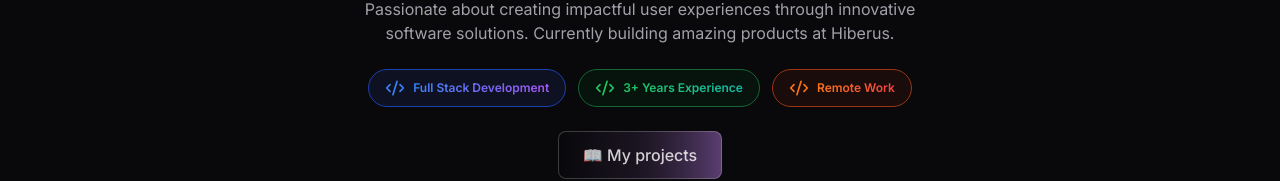
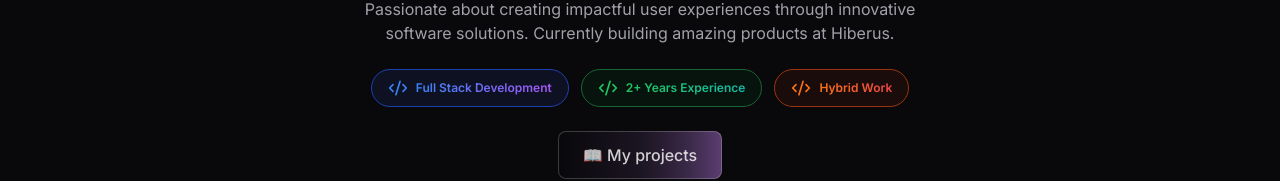
Before and after one commit to MauroTapia/maurotapiadev, a Next.js app: page / in a window 1280 px wide. Shown: the part 374-555 px from the top of the page. Built offline with nearby package versions, Linux system fonts and the light colour scheme.

Commit message:
Update page.tsx

```diff
--- a/app/page.tsx
+++ b/app/page.tsx
@@ -153,7 +153,7 @@ export default function Home() {
               <path d="m14.5 4-5 16"></path>
             </svg>
             <span className="bg-clip-text text-transparent bg-gradient-to-r from-green-500 to-teal-500">
-              3+ Years Experience
+              2+ Years Experience
             </span>
           </Badge>
 
@@ -178,7 +178,7 @@ export default function Home() {
               <path d="m14.5 4-5 16"></path>
             </svg>
             <span className="bg-clip-text text-transparent bg-gradient-to-r from-orange-500 to-red-500">
-              Remote Work
+              Hybrid Work
             </span>
           </Badge>
         </div>
```
